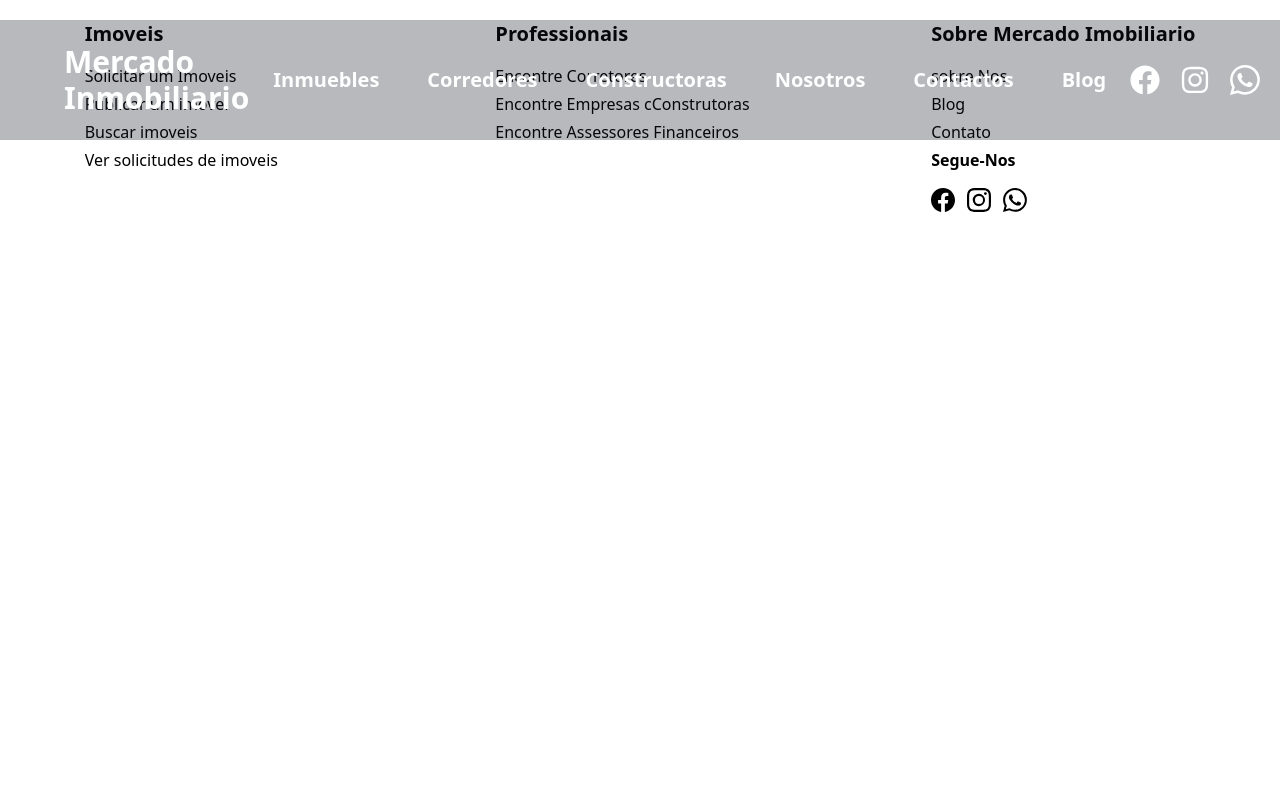
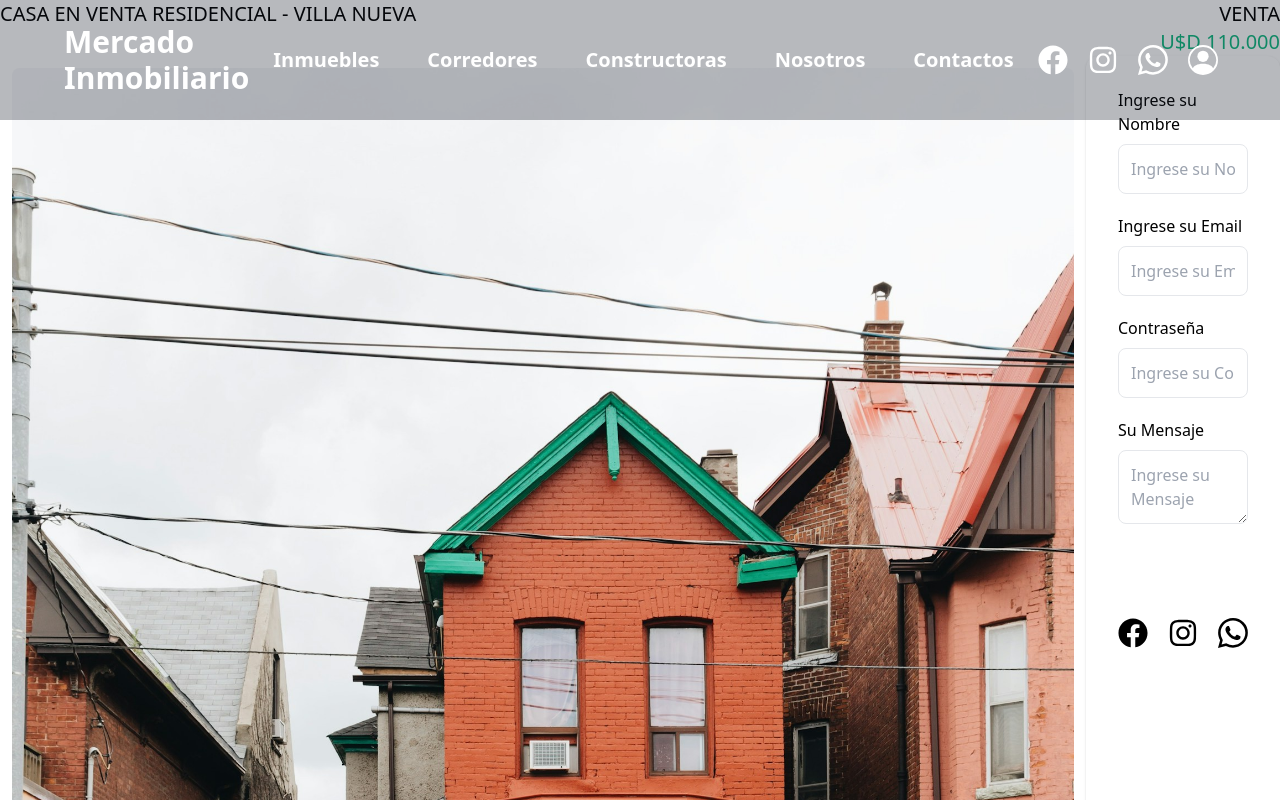
Before and after one commit to FedeSabi/Proyecto-Mercado-Inmobiliario, a React (Vite) app in the folder Front/: page /DetalleInmuebles in a window 1280 px wide. Shown: the top 800 px of the page. Built offline with nearby package versions, Linux system fonts and the light colour scheme.

Commit message:
cambios guardados

```diff
--- a/Front/package.json
+++ b/Front/package.json
@@ -28,7 +28,7 @@
     "eslint-plugin-react-hooks": "^4.6.0",
     "eslint-plugin-react-refresh": "^0.4.3",
     "postcss": "^8.4.31",
-    "tailwindcss": "^3.3.5",
+    "tailwindcss": "^3.4.1",
     "vite": "^4.4.5"
   }
 }
--- a/Front/src/App.jsx
+++ b/Front/src/App.jsx
@@ -11,6 +11,11 @@ import FormBusquedaUser from "./pages/FormBusquedaUser.jsx";
 import { Navbar } from "./components/Navbar/Navbar.jsx";
 import { Inmuebles } from "./pages/Inmuebles.jsx";
 import FormConstrutora from "./pages/FormConstrutora.jsx";
+import { DetalleInmuebles } from "./pages/DetalleInmuebles.jsx";
+
+
+
+
 
 
 
@@ -25,8 +30,9 @@ function App() {
       <Navbar/>
         <Routes>
           <Route path="/" element={<Home />} />
-          <Route path="/Inmuebles" element={<Inmuebles />} />
+          <Route path="/Inmuebles" element={< Inmuebles />} />
           <Route path="/FormLogin" element={<FormLogin />} />
+          <Route path="/DetalleInmuebles" element={<DetalleInmuebles/>}/>
           <Route path="/FormUsuario" element={<FormUsuario />} />
           <Route path="/FormCorretor" element={<FormCorretor />} />
           <Route path="/FormConstrutora" element={<FormConstrutora />} />
--- a/Front/src/components/Header/Header.jsx
+++ b/Front/src/components/Header/Header.jsx
@@ -146,12 +146,17 @@ const Header = () => {
                 </select>
               </div>
               <div className="w-[87%] md:w-[16%] ">
+
+                <Link to="/DetalleInmuebles">
                 <button
                   type="submit"
                   className="block w-full md:w-[96%] h-[2rem] ml-0 md:ml-[16px] rounded-[8px] font-medium tracking-widest text-white uppercase bg-orange-500 focus:outline-none hover:bg-gray-500 hover:shadow-none"
                 >
                   Buscar
                 </button>
+
+
+                </Link>
               </div>
             </form>
           </div>
--- a/Front/src/components/Navbar/Navbar.jsx
+++ b/Front/src/components/Navbar/Navbar.jsx
@@ -24,7 +24,7 @@ const Navbar = () => {
     <div >
              <nav className={`flex justify-between text-white bg-gray-900 bg-opacity-30 w-screen p-4 z-50 fixed ${menuVisible ? 'flex-col' : ''}`}>
 
-<div className="px-5 xl:px-12 py-2 flex w-full items-center">
+<div className="px-5 xl:px-12 py-2 flex w-[98%] items-center">
   <a className="text-3xl font-bold font-heading" href="/">
     <p className="text-orange-500">Mercado</p>
     <p className="h-9 text-orange-500">Inmobiliario</p>
@@ -36,7 +36,7 @@ const Navbar = () => {
 <li><a className="hover:text-gray-200 text-sm md:text-lg lg:text-xl xl:text-1xl" href="/FormConstrutora">Constructoras</a></li>
 <li><a className="hover:text-gray-200 text-sm md:text-lg lg:text-xl xl:text-1xl" href="#">Nosotros</a></li>
 <li><a className="hover:text-gray-200 text-sm md:text-lg lg:text-xl xl:text-1xl" href="#">Contactos</a></li>
-<li><a className="hover:text-gray-200 text-sm md:text-lg lg:text-xl xl:text-1xl" href="#">Blog</a></li>
+
 
   </ul>
 
@@ -72,7 +72,7 @@ const Navbar = () => {
   <li><a className="hover:text-gray-200 " href="#">Ver constructoras</a></li>
   <li><a className="hover:text-gray-200 " href="#">Sobre nosotros</a></li>
   <li><a className="hover:text-gray-200 " href="#">Contactos</a></li>
-  <li><a className="hover:text-gray-200 " href="#">Blog</a></li>
+
 </ul>
 </nav>
 <div>
--- a/Front/src/pages/CardsImagenes.jsx
+++ b/Front/src/pages/CardsImagenes.jsx
@@ -141,8 +141,11 @@ const CardsImagenes = () => {
               </div>
             </a>
           </div>
+
         </div>
+
       </section>
+
     </>
   );
 };
--- /dev/null
+++ b/Front/src/pages/DetalleInmuebles.jsx
@@ -0,0 +1,158 @@
+import React, {useState} from 'react';
+        import { Link } from "react-router-dom";
+        import imagen1 from "../assets/img/bernard-1.jpg";
+        import imagen2 from "../assets/img/chris-curry-1.jpg";
+        import imagen3 from "../assets/img/chris-curry-2.jpg";
+
+        import { FaFacebook, FaInstagram } from "react-icons/fa";
+        import { BsWhatsapp } from "react-icons/bs";
+const DetalleInmuebles = () => {
+    const images = [imagen1, imagen2, imagen3];
+    const [currentIndex, setCurrentIndex] = useState(0);
+
+    const nextSlide = () => {
+      setCurrentIndex((prevIndex) => (prevIndex + 1) % images.length);
+    };
+
+    const prevSlide = () => {
+      setCurrentIndex((prevIndex) => (prevIndex - 1 + images.length) % images.length);
+    };
+
+    const selectThumbnail = (index) => {
+      setCurrentIndex(index);
+    };
+
+    return (
+      <div>
+        <div className='w-[50vw] h-[20%] '>
+          <div className='flex justify-between items-end h-[20vh]'>
+            <div>
+              <h1 className='text-orange-500 text-sm md:text-lg lg:text-xl xl:text-1xl'>CASA EN VENTA RESIDENCIAL - VILLA NUEVA</h1>
+            </div>
+            <div>
+              <h1 className='text-orange-500 text-sm md:text-lg lg:text-xl xl:text-1xl'>
+                VENTA
+              </h1>
+            </div>
+          </div>
+          <h1 className='w-[50vw] flex justify-end text-green-500 text-sm md:text-lg lg:text-xl xl:text-1xl'>U$D  110.000</h1>
+        </div>
+
+        <div className='flex'>
+            <div className='flex flex-col'>
+            <div className="h-[65vh] p-3 relative w-[50vw]">
+            <img src={images[currentIndex]} alt={`Slide ${currentIndex + 1}`} className="w-full h-full object-cover rounded-lg" />
+            <button onClick={prevSlide} className="absolute left-0 top-1/2 transform -translate-y-1/2 px-4 py-2 h-[48px] bg-orange-500 focus:outline-none hover:bg-gray-500 hover:shadow-none text-white rounded-full">←</button>
+            <button onClick={nextSlide} className="absolute right-0 top-1/2 transform -translate-y-1/2 px-4 py-2 h-[48px] bg-orange-500 focus:outline-none hover:bg-gray-500 hover:shadow-none text-white rounded-full">→</button>
+          </div>
+
+          {/* Miniaturas */}
+          <div className="flex flex-wrap justify-center items-center gap-2 mt-4">
+            {images.map((image, index) => (
+              <img
+                key={index}
+                src={image}
+                alt={`Thumbnail ${index + 1}`}
+                className={`w-20 h-20 cursor-pointer rounded-md ${index === currentIndex ? 'border-2 border-orange-500' : ''}`}
+                onClick={() => selectThumbnail(index)}
+              />
+            ))}
+          </div>
+
+            </div>
+
+
+            <div className=" flex justify-start mt-[20px]  ml-[8%] ">
+              <div className="max-w-lg bg-white p-8 rounded-xl shadow shadow-orange-300 ] h-[62vh] w-[90vw] mr-[8%]">
+
+
+
+                <form action="" >
+                  <div className="flex flex-col space-y-5">
+                  <label htmlFor="email">
+                      <p className="font-medium text-orange-700 pb-2">Ingrese su Nombre</p>
+                      <input
+                        id="nombre"
+                        name="nombre"
+                        type="nombre"
+                        className="w-full py-3 border border-slate-200 rounded-lg px-3 focus:outline-none focus:border-orange-500 hover:shadow"
+                        placeholder="Ingrese su Nombre"
+                      />
+                    </label>
+                    <label htmlFor="email">
+                      <p className="font-medium text-orange-700 pb-2">Ingrese su Email</p>
+                      <input
+                        id="email"
+                        name="email"
+                        type="email"
+                        className="w-full py-3 border border-slate-200 rounded-lg px-3 focus:outline-none focus:border-orange-500 hover:shadow"
+                        placeholder="Ingrese su Email"
+                      />
+                    </label>
+                    <label htmlFor="password">
+                      <p className="font-medium text-orange-700 pb-2">Contraseña</p>
+                      <input
+                        id="password"
+                        name="password"
+                        type="password"
+                        className="w-full py-3 border border-slate-200 rounded-lg px-3 focus:outline-none focus:border-orange-500 hover:shadow"
+                        placeholder="Ingrese su Contraseña"
+                      />
+                    </label>
+                    <label htmlFor="password">
+                      <p className="font-medium text-orange-700 pb-2">Su Mensaje</p>
+                      <textarea
+                        id="text"
+                        name="text"
+                        type="text"
+                        className="w-full py-3 border border-slate-200 rounded-lg px-3 focus:outline-none focus:border-orange-500 hover:shadow"
+                        placeholder="Ingrese su Mensaje"
+                      />
+                    </label>
+
+                    <button className="w-full py-3 font-medium text-white bg-orange-600 hover:bg-orange-400 rounded-lg border-orange-400 hover:shadow inline-flex space-x-2 items-center justify-center">
+                      <svg
+                        xmlns="http://www.w3.org/2000/svg"
+                        className="h-6 w-6"
+                        fill="none"
+                        viewBox="0 0 24 24"
+                        stroke="currentColor"
+                        strokeWidth="2"
+                      >
+                        <path
+                          strokeLinecap="round"
+                          strokeLinejoin="round"
+                          d="M11 16l-4-4m0 0l4-4m-4 4h14m-5 4v1a3 3 0 01-3 3H6a3 3 0 01-3-3V7a3 3 0 013-3h7a3 3 0 013 3v1"
+                        />
+                      </svg>
+                      <span>Enviar</span>
+                    </button>
+                  <div>
+                  <div className="hidden xl:flex items-center space-x-5 items-center justify-around">
+            <a className="hover:text-gray-500 text-orange-500" href="#">
+              <FaFacebook size={30} />
+            </a>
+            <a className="flex items-center hover:text-gray-500 text-orange-500" href="#">
+              <FaInstagram size={30} />
+            </a>
+            <a className="flex items-center hover:text-gray-500 text-orange-500" href="#">
+              <BsWhatsapp size={30} />
+            </a>
+
+
+
+          </div>
+                  </div>
+                  </div>
+                </form>
+              </div>
+              </div>
+              </div>
+            </div>
+
+
+
+          );
+        }
+
+        export { DetalleInmuebles };
--- a/Front/styles.css
+++ b/Front/styles.css
@@ -9,3 +9,19 @@
  .react-multiple-carousel__arrow:hover{
   background-color: #808080 !important;
  }
+
+
+
+
+
+ .carousel{
+    width: 50vw;
+
+
+ }
+ .carousel-control-prev-icon{
+    margin-top: 100px;
+ }
+ .carousel-control-next-icon{
+    margin-top: 100px;
+ }
```
Also changed, not shown: Front/src/pages/Inmuebles.jsx (+38 -43 lines), 1 other file (tests, documents, lock files or other folders).
